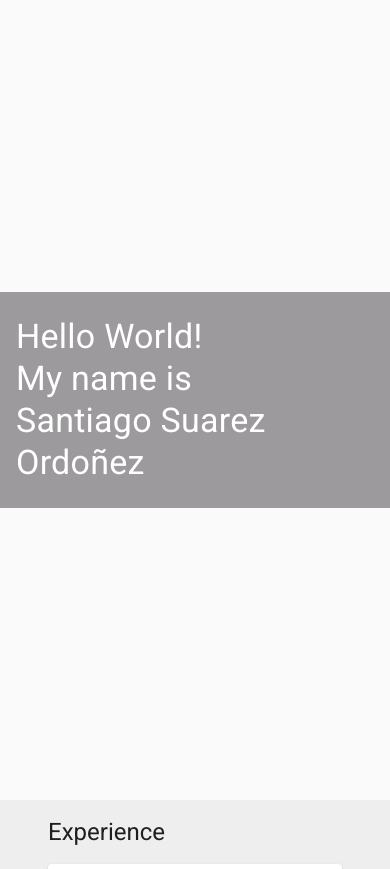
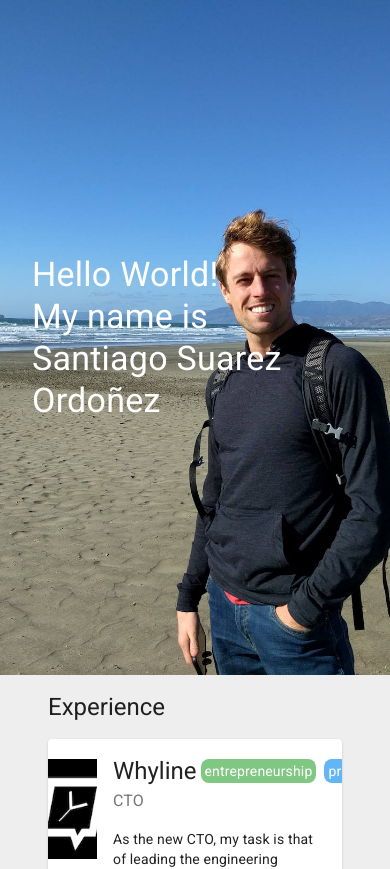
Before and after one commit to santiycr/santi.io, a Next.js app: page / in a window 390 px wide. Shown: the top 869 px of the page. Built offline with nearby package versions, Linux system fonts and the light colour scheme.

Commit message:
improving responsiveness and simplifying the hero

```diff
--- a/components/Hero.js
+++ b/components/Hero.js
@@ -1,26 +1,36 @@
+import Container from "@material-ui/core/Container";
 import { makeStyles } from "@material-ui/core/styles";
 import Typography from "@material-ui/core/Typography";
 import Grid from "@material-ui/core/Grid";
 
-const useStyles = makeStyles(() => ({
+const useStyles = makeStyles(theme => ({
   heading: {
     backgroundColor: "hsla(300, 20%, 6%, 0.4)",
     color: "white",
-    borderRadius: 7
+    borderRadius: 7,
+    padding: 16,
+    [theme.breakpoints.down("sm")]: {
+      backgroundColor: "inherit"
+    }
+  },
+  hero: {
+    display: "flex",
+    backgroundImage: "url(/static/images/self/self.jpg)",
+    backgroundRepeat: "no-repeat",
+    backgroundPosition: "center center",
+    backgroundSize: "cover",
+    maxWidth: "100%",
+    height: "80vh"
   }
 }));
 
-function Hero() {
+export default function Hero() {
   const classes = useStyles();
   return (
-    <Grid
-      container
-      justify="flex-start"
-      alignItems="center"
-      alignContent="stretch"
-      spacing={6}
-    >
-      <Grid item className={classes.heading} lg={6}>
+    <Container className={classes.hero}>
+      <Grid container justify="flex-start" alignItems="center">
+        <Grid item xs={false} sm={2} lg={3} />
+        <Grid item className={classes.heading} xs={12} sm={4} lg={3}>
           <Typography variant="h4" component="h1">
             Hello World!
             <br />
@@ -30,7 +40,6 @@ function Hero() {
           </Typography>
         </Grid>
       </Grid>
+    </Container>
   );
 }
-
-export default Hero;
--- a/pages/index.js
+++ b/pages/index.js
@@ -13,25 +13,7 @@ const Skills = dynamic(() => import("../components/Skills"), {
   ssr: false
 });
 
-const useStyles = makeStyles(theme => ({
-  root: {
-    backgroundImage: "url(/static/images/self/self.jpg)",
-    backgroundRepeat: "no-repeat",
-    backgroundSize: "100%",
-    backgroundPositionY: -300,
-    width: "100%",
-    maxWidth: "100%",
-    paddingLeft: 0,
-    paddingRight: 0,
-    [theme.breakpoints.down("sm")]: {
-      height: 140,
-      width: null
-    },
-    [theme.breakpoints.down("md")]: {
-      height: 140,
-      width: null
-    }
-  },
+const useStyles = makeStyles(() => ({
   wBackground: {
     background: "white",
     width: "100%",
@@ -46,11 +28,6 @@ const useStyles = makeStyles(theme => ({
     maxWidth: 960,
     paddingTop: 16,
     paddingBottom: 16
-  },
-  hero: {
-    height: 800,
-    display: "flex",
-    maxWidth: 912
   }
 }));
 
@@ -58,11 +35,8 @@ export default function Index() {
   const classes = useStyles();
   return (
     <div>
-      <Container className={classes.root}>
       <CssBaseline />
-        <Container className={classes.hero}>
       <Hero />
-        </Container>
       <Container className={classes.gBackground}>
         <Container id="experience" className={classes.content}>
           <Experience />
@@ -83,7 +57,6 @@ export default function Index() {
           <ReachOut />
         </Container>
       </Container>
-      </Container>
     </div>
   );
 }
```
Lines whose indentation alone changed are shown as unchanged.
